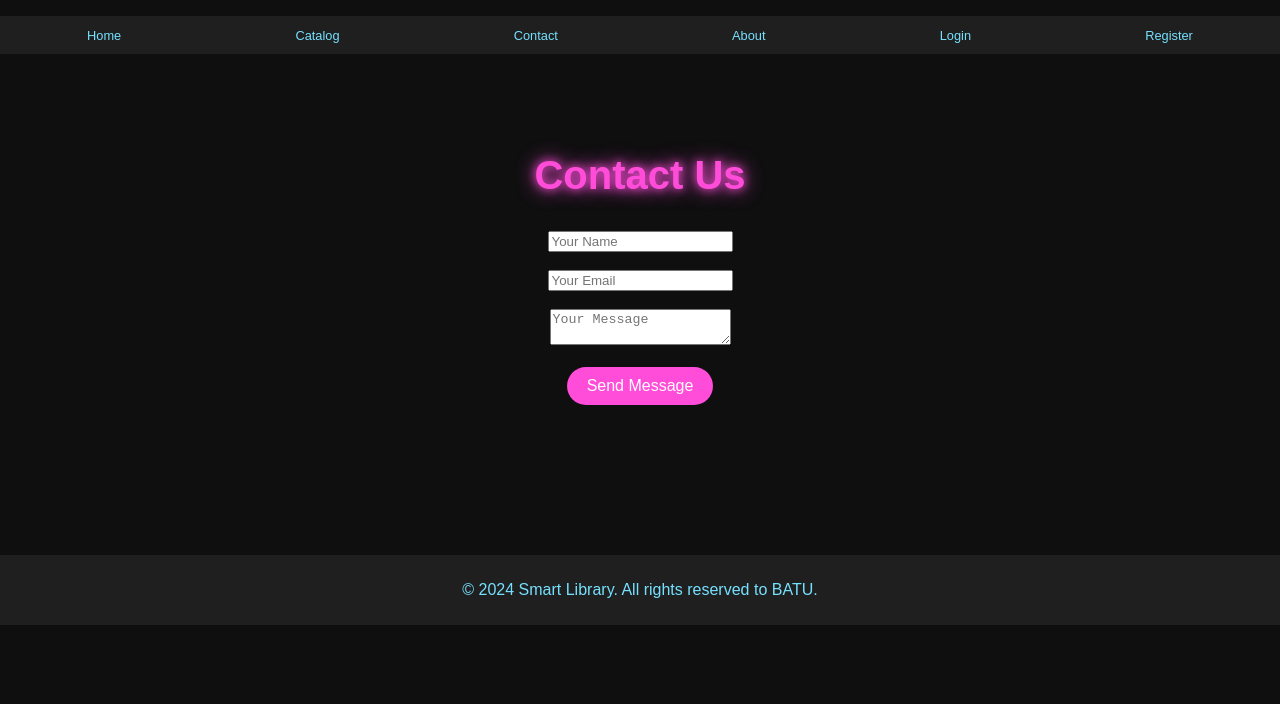
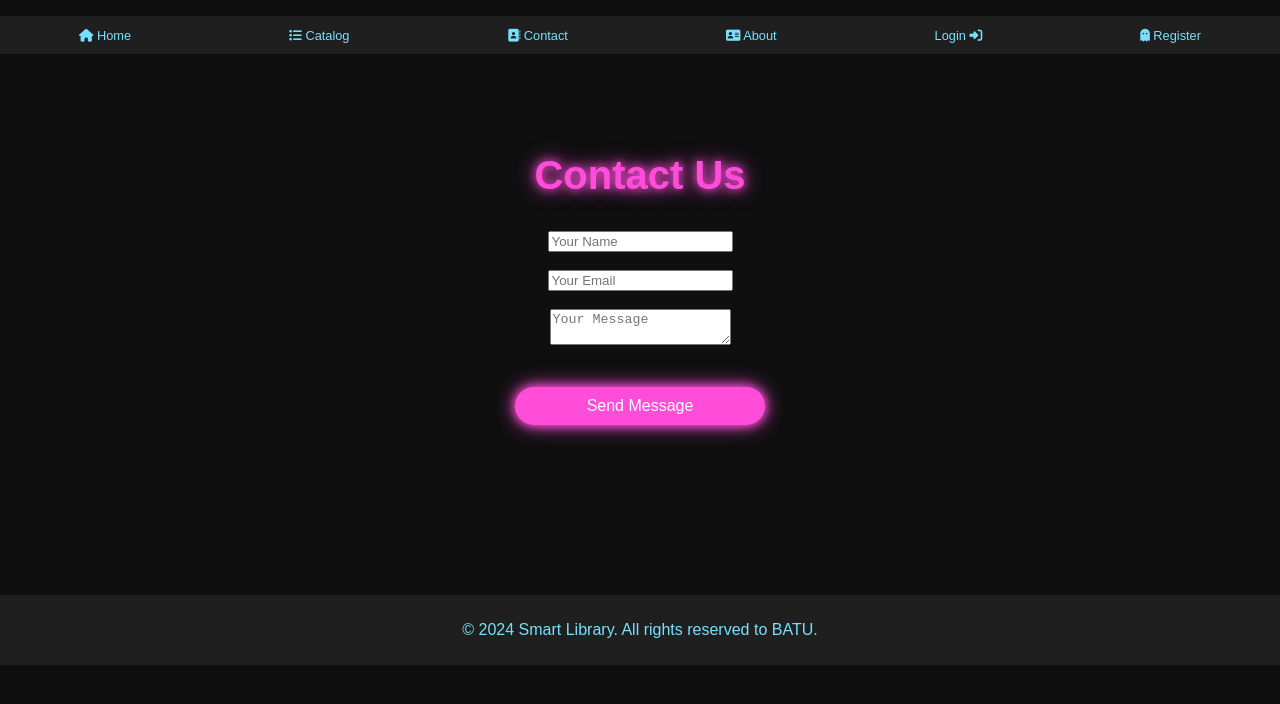
Before and after one commit to mousu6/thee-smart-liberary, a plain HTML site: page contact.html in a window 1280 px wide. Drawn offline with Linux system fonts and the light colour scheme.

Commit message:
Update contact.html

```diff
--- a/contact.html
+++ b/contact.html
@@ -7,31 +7,33 @@
     <title>Contact - Smart Library</title>
     <link rel="icon" href="image-removebg-preview.png">
     <link rel="stylesheet" href="styles.css">
+    <link rel="stylesheet" href="https://cdnjs.cloudflare.com/ajax/libs/font-awesome/6.7.2/css/all.min.css"
+    integrity="sha512-Evv84Mr4kqVGRNSgIGL/F/aIDqQb7xQ2vcrdIwxfjThSH8CSR7PBEakCr51Ck+w+/U6swU2Im1vVX0SVk9ABhg=="
+    crossorigin="anonymous" referrerpolicy="no-referrer" />
 </head>
 
 <body>
     <header>
         <nav>
             <ul class="navbar">
-                <li><a href="index.html">Home</a></li>
-
-                <li><a href="catalog.html">Catalog</a></li>
-                <li><a href="contact.html">Contact</a></li>
-                <li><a href="about.html">About</a></li>
-                <li><a href="login.html">Login</a></li>
-                <li><a href="register.html">Register</a></li>
+                <li><a href="index.html"><i class="fa-solid fa-house"></i> Home</a></li>
+                <li><a href="catalog.html"> <i class="fa-solid fa-list"></i> Catalog</a></li>
+                <li><a href="contact.html"> <i class="fa-solid fa-address-book"></i> Contact</a></li>
+                <li><a href="about.html"> <i class="fa-solid fa-address-card"></i> About</a></li>
+                <li><a href="login.html">Login <i class="fa-solid fa-right-to-bracket"></i> </a></li>
+                <li><a href="register.html"> <i class="fa-solid fa-ghost"></i> Register</a></li>
             </ul>
         </nav>
     </header>
 
     <main>
         <section class="welcome">
-            <h1>Contact Us</h1>
             <form id="contact-form">
+                 <h1>Contact Us</h1>
                 <input type="atext" id="name" placeholder="Your Name" required><br><br>
                 <input type="email" id="email" placeholder="Your Email" required><br><br>
                 <textarea id="message" placeholder="Your Message" required></textarea><br><br>
-                <button type="submit">Send Message</button>
+                <button class="submit" type="submit">Send Message</button>
             </form>
         </section>
     </main>
```
